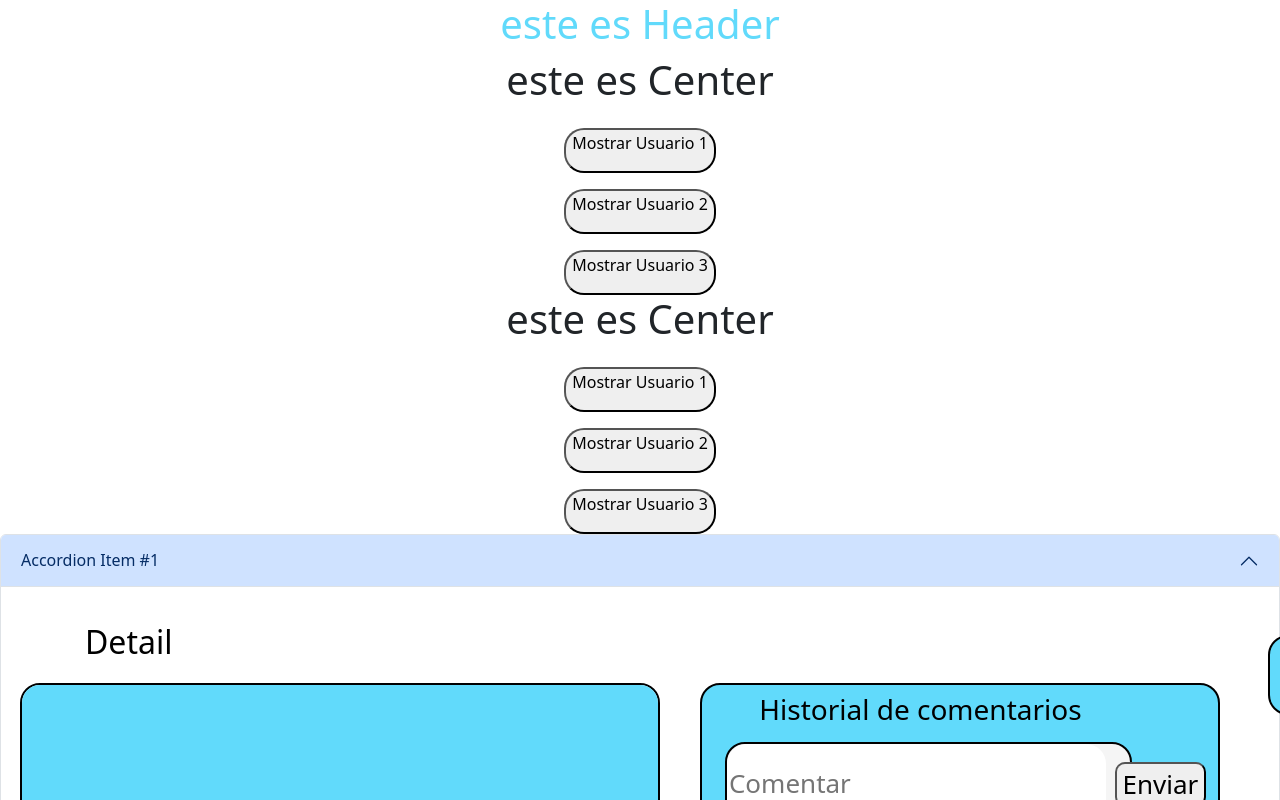
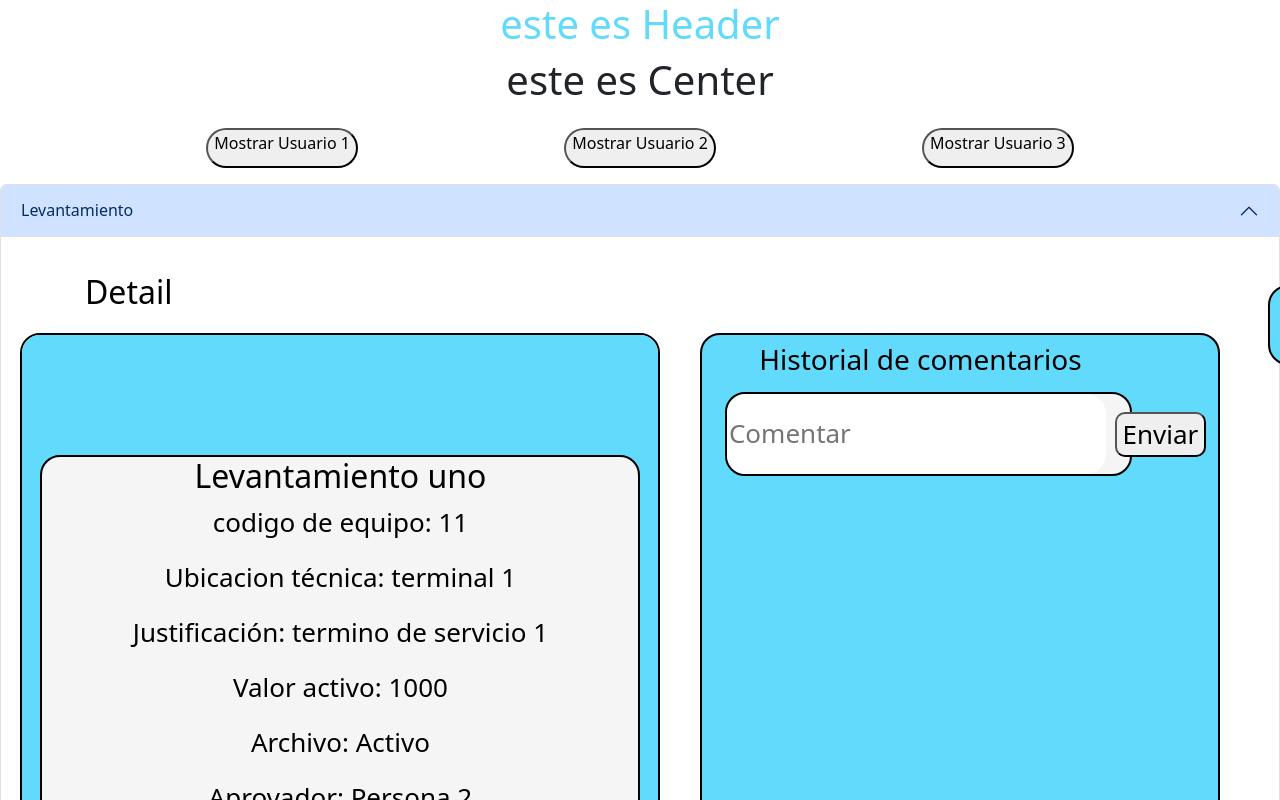
Before and after one commit to JPPUERTAORREGO/aprovals_process, a React (Create React App) app: page / in a window 1280 px wide. Shown: the top 800 px of the page. Built offline with nearby package versions, Linux system fonts and the light colour scheme.

Commit message:
se ha logrado el funcionamiento de acordeon al dar click en los botones de center
se logra el funcionamiento de este sin necesidad de renderizar list dentro de detail

```diff
--- a/src/App.css
+++ b/src/App.css
@@ -12,3 +12,7 @@
 .Header {
   color: #61dafb;
 }
+
+.List{
+  margin-bottom: 2vh;
+}
--- a/src/App.js
+++ b/src/App.js
@@ -8,10 +8,11 @@ import { List_component } from './components/List_component';
 import { Detail_component } from './components/Detail_component';
 import Data from './Data.js';
 
+
 function App() {
   const [posicion, setPosicion] = useState(0);
   const [contador, setContador] = useState(Data.solicitudes[0]['Código de equipo']);
-  const [isAccordionOpen, setIsAccordionOpen] = useState(false);
+  const [activeKey, setActiveKey] = useState(String(posicion));
 
   const cambiarPosicion = (nuevaPosicion) => {
     setPosicion(nuevaPosicion);
@@ -22,16 +23,20 @@ function App() {
     setContador(nuevoContador);
   };
 
+  const handleAccordionToggle = () => {
+    setActiveKey(activeKey === null ? String(posicion) : null);
+  };
+
   return (
     <div className="App">
       <div className="Header">
         <Header_component />
       </div>
       <div className="List">
-        <List_component cambiarPosicion={cambiarPosicion} />
+        <List_component cambiarPosicion={cambiarPosicion} handleAccordionToggle={handleAccordionToggle} />
       </div>
       <div className="Detail">
-      <Detail_component cambiarPosicion={cambiarPosicion} cambiarContador={cambiarContador} posicion={posicion} contador={contador} activeKey={String(posicion)} />
+      <Detail_component cambiarPosicion={cambiarPosicion} cambiarContador={cambiarContador} posicion={posicion} contador={contador} handleAccordionToggle={handleAccordionToggle} activeKey={activeKey} setActiveKey={setActiveKey}/>
       </div>
     </div>
   );
--- a/src/components/Detail.css
+++ b/src/components/Detail.css
@@ -35,9 +35,9 @@
 
 .bttn-usuario{
     display: flex;
-    flex-direction: column;
+    flex-direction: row;
     align-items: center;
-    justify-content: space-between;
+    justify-content: space-evenly;
 }
 
 .bttn-usuario button{
@@ -45,7 +45,7 @@
     border-radius: 20px;
     height: 5vh;
     min-width: 10vh;
-    padding-bottom: 5vh;
+    padding-bottom: 2vh;
 }
 
 .bttn-usuario button:hover{
--- a/src/components/Detail_component.js
+++ b/src/components/Detail_component.js
@@ -2,13 +2,11 @@ import React, { useState } from 'react';
 import Data from '../Data.js';
 import './Detail.css';
 import Accordion from 'react-bootstrap/Accordion';
-import { List_component } from './List_component';
 
-export const Detail_component = ({ cambiarPosicion, cambiarContador, posicion, contador }) => {
+export const Detail_component = ({ cambiarPosicion, cambiarContador, posicion, contador, activeKey, setActiveKey }) => {
   const usuario = Data.solicitudes[posicion];
   const [comentario, setComentario] = useState('');
   const [historialComentarios, setHistorialComentarios] = useState([]);
-  const [activeKey, setActiveKey] = useState(String(posicion));
 
 
   const handleComentarioChange = (event) => {
@@ -37,10 +35,9 @@ export const Detail_component = ({ cambiarPosicion, cambiarContador, posicion, c
 
   return (
     <>
-    <List_component cambiarPosicion={cambiarPosicion} handleAccordionToggle={handleAccordionToggle} />
     <Accordion activeKey={activeKey}>
       <Accordion.Item eventKey={String(posicion)}>
-        <Accordion.Header onClick={handleAccordionToggle}>Accordion Item #1</Accordion.Header>
+        <Accordion.Header onClick={handleAccordionToggle}>{usuario['tipo de novedad'][usuario.id]} </Accordion.Header>
         <Accordion.Body>
           <section className='set'>
             <h2 className='titulo'>Detail</h2>
```
